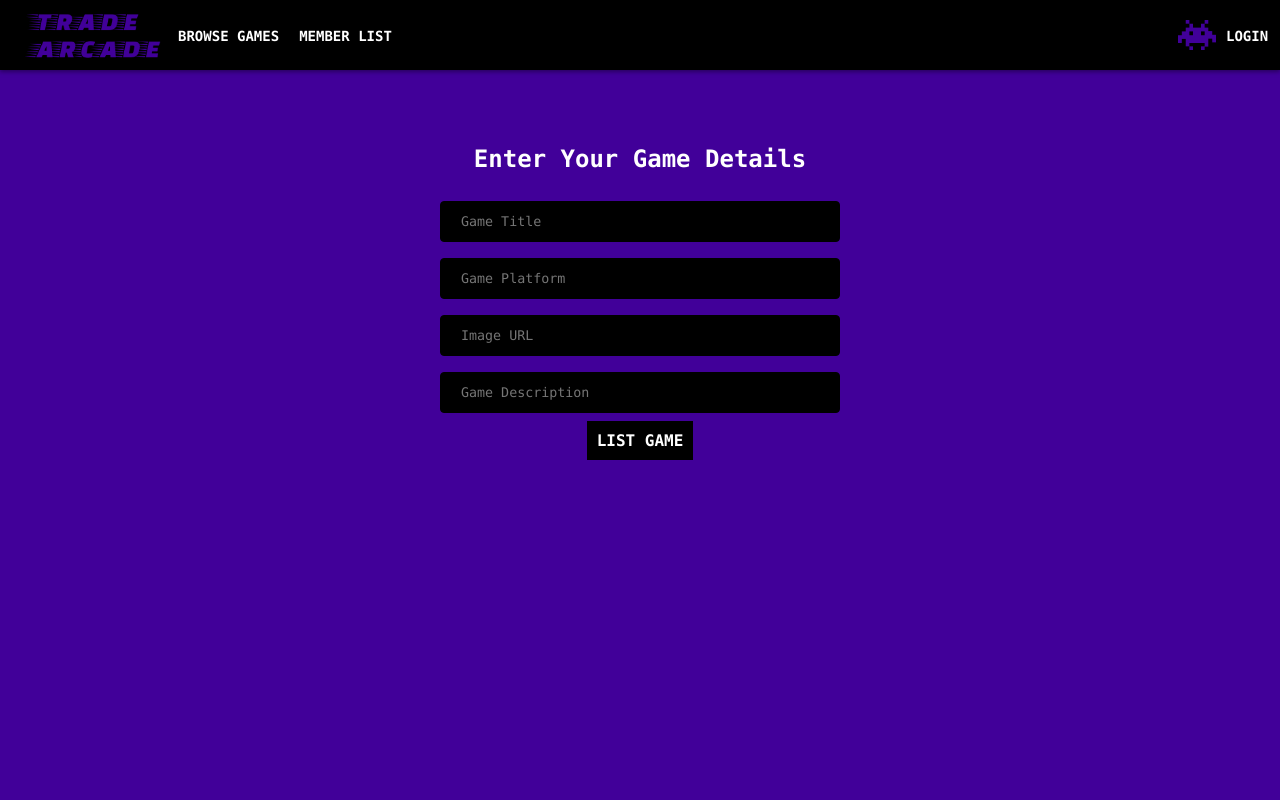
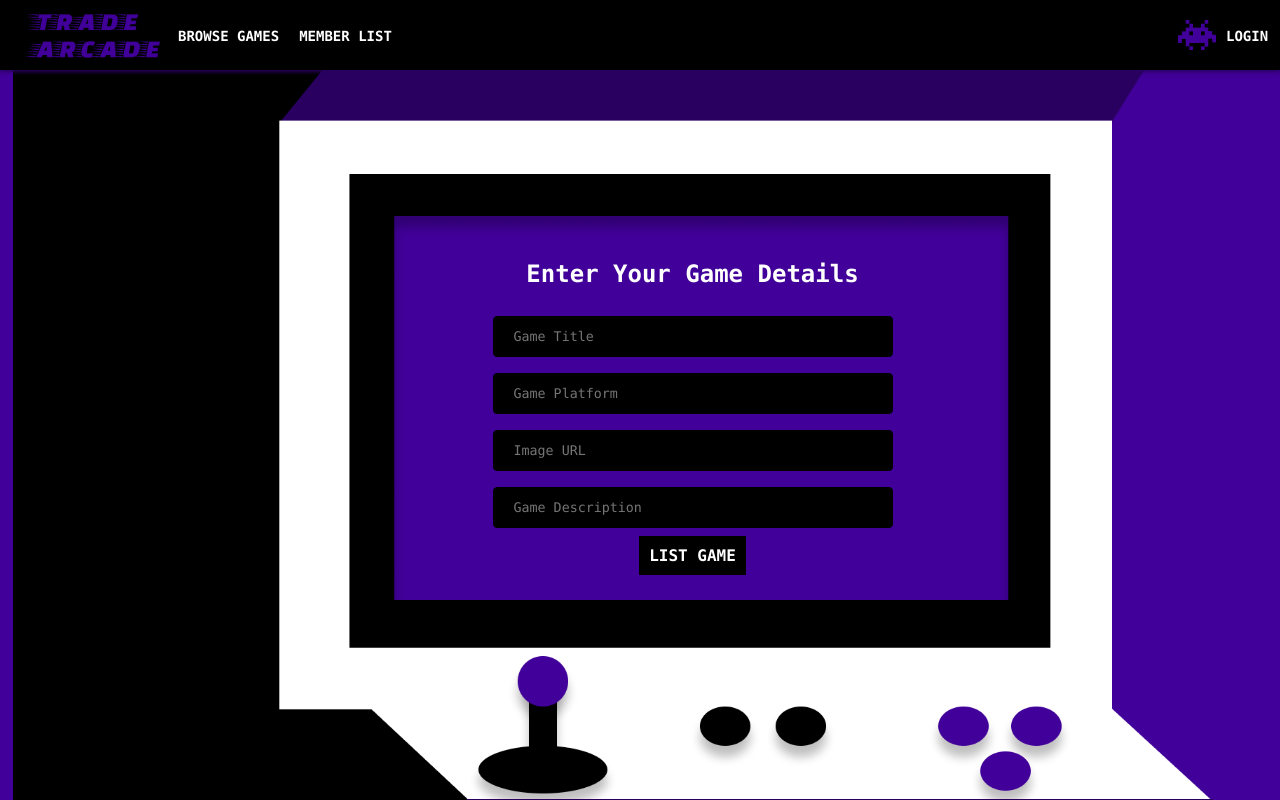
Before and after one commit to madisonsorah/phase-3-project-tradearcade, a React (Create React App) app in the folder front-end/: page /tradegame in a window 1280 px wide. Shown: the top 800 px of the page. Built offline with nearby package versions, Linux system fonts and the light colour scheme; no server answers.

Commit message:
Updated trade a game page

```diff
--- a/front-end/src/index.css
+++ b/front-end/src/index.css
@@ -405,10 +405,16 @@ body {
 
 .sendGameDiv {
     margin: auto;
-    padding-top: 120px;
+    padding-top: 235px;
+    padding-left: 105px;
     padding-bottom: 70px;
     text-align: center;
     color: #fff;
+    background-image: url("./images/tradearcademachinescreen.png");
+    background-size: 1200px;
+    background-repeat:no-repeat;
+    width: 1150px;
+    height: 650px;
 }
 
 .sendGameFormDiv {
```
Also changed, not shown: front-end/src/images/tradearcademachinescreen.png.
